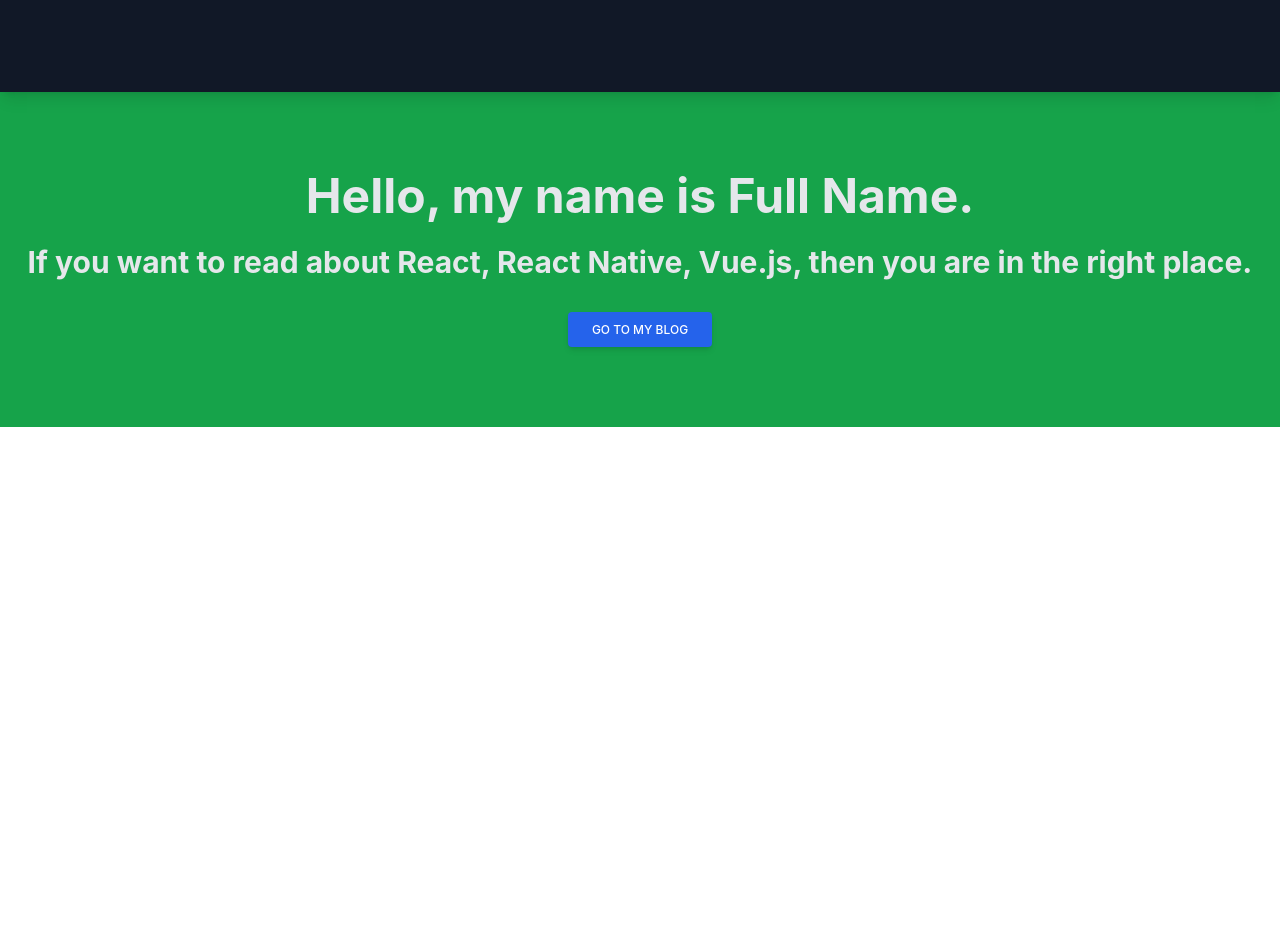
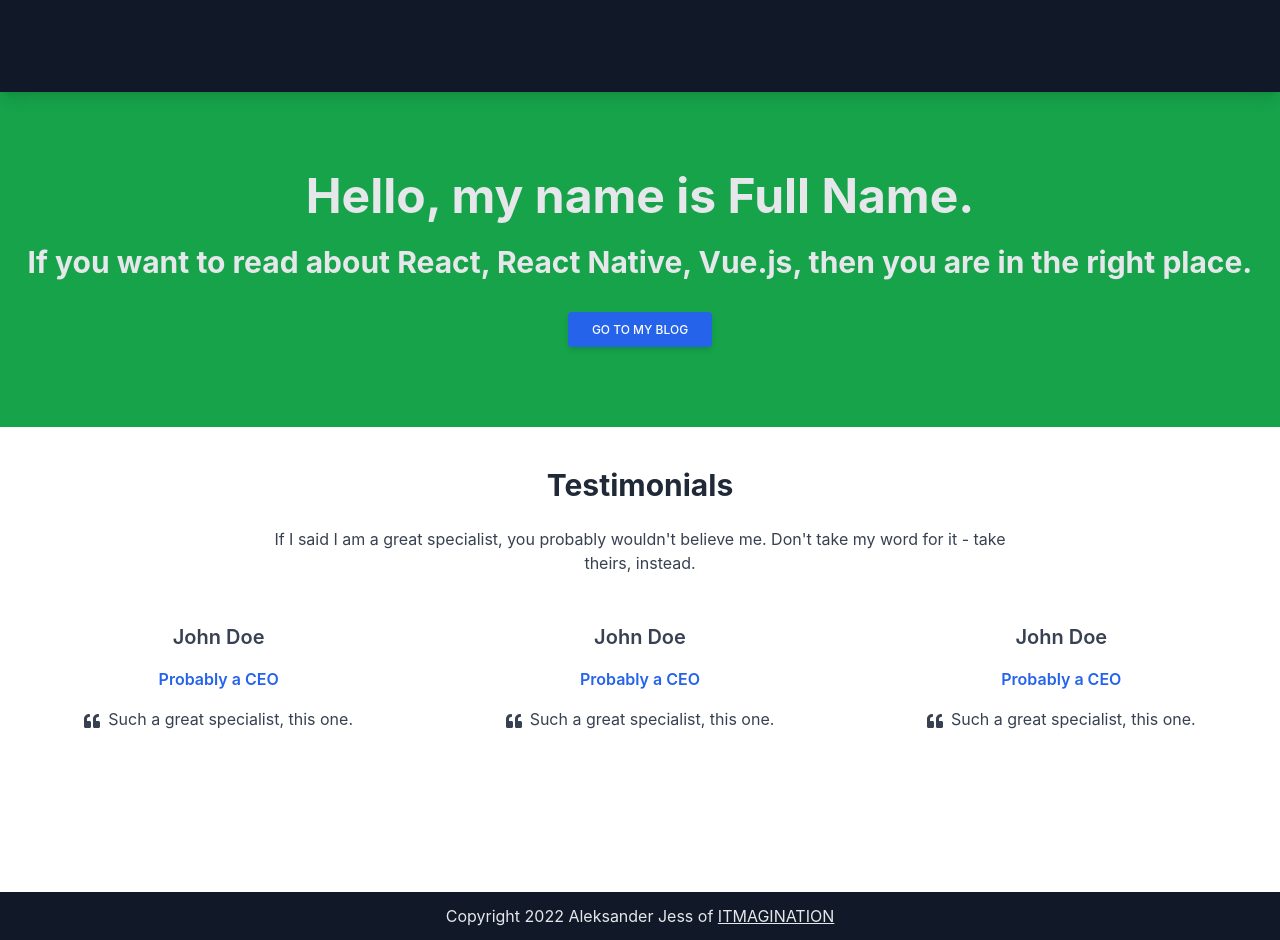
Before and after one commit to aleksanderjessitm/dev-blog-starter, a Next.js app: page / in a window 1280 px wide. Before the commit the page ends 800 px from the top, so only its background shows below. Built offline with nearby package versions, Linux system fonts and the light colour scheme; what tw-elements would draw is missing.

Commit message:
the basis for the blog is finished

```diff
--- a/blogConfig.js
+++ b/blogConfig.js
@@ -10,5 +10,22 @@
     twitterUserName: null,
     // When adding a domain name, don't add trailing slashes
     domainName: "https://astro-dev-blog.vercel.app",
+    testimonials: [
+        {
+            fullName: "John Doe",
+            position: "Probably a CEO",
+            testimonial: "Such a great specialist, this one."
+        },
+        {
+            fullName: "John Doe",
+            position: "Probably a CEO",
+            testimonial: "Such a great specialist, this one."
+        },
+        {
+            fullName: "John Doe",
+            position: "Probably a CEO",
+            testimonial: "Such a great specialist, this one."
+        },
+    ]
 
 }
--- a/components/Footer/Footer.tsx
+++ b/components/Footer/Footer.tsx
@@ -1,8 +1,10 @@
-import React from 'react'
+import Link from 'next/link'
 
 function Footer() {
   return (
-    <footer>Footer</footer>
+    <footer className='relative w-full flex flex-wrap text-center items-center justify-between py-3 bg-gray-900 text-gray-200 shadow-lg'>
+        <p className='w-full'>Copyright 2022 Aleksander Jess of <Link href="https://www.itmagination.com/"><a className='underline'>ITMAGINATION</a></Link></p>
+    </footer>
   )
 }
 
--- a/components/Navbar/Navbar.tsx
+++ b/components/Navbar/Navbar.tsx
@@ -1,4 +1,5 @@
 import Link from "next/link";
+import { config } from "../../blogConfig";
 
 interface Props {
     fullName: string
@@ -36,7 +37,7 @@
                 </div>
                 <div className="navbar-collapse collapse grow items-center" id="navbarSupportedContentY">
                     <Link href="/">
-                        <a className="text-xl text-white pr-2 font-semibold">{}</a>
+                        <a className="text-xl text-white pr-2 font-semibold">{config.fullName}</a>
                     </Link>
                     <ul className="navbar-nav mr-auto lg:flex lg:flex-row">
                         <li className="nav-item">
--- /dev/null
+++ b/components/Testimonials/Testimonial.tsx
@@ -0,0 +1,36 @@
+import React from 'react'
+
+interface Props {
+    fullName: string;
+    position: string;
+    testimonial: string;
+}
+
+function Testimonial({fullName, position, testimonial}: Props) {
+    return (
+        <div className="mb-12 md:mb-0">
+            <h5 className="text-xl font-semibold mb-4">{fullName}</h5>
+            <h6 className="font-semibold text-blue-600 mb-4">{position}</h6>
+            <p className="mb-4">
+                <svg
+                    aria-hidden="true"
+                    focusable="false"
+                    data-prefix="fas"
+                    data-icon="quote-left"
+                    className="w-6 pr-2 inline-block"
+                    role="img"
+                    xmlns="http://www.w3.org/2000/svg"
+                    viewBox="0 0 512 512"
+                >
+                    <path
+                        fill="currentColor"
+                        d="M464 256h-80v-64c0-35.3 28.7-64 64-64h8c13.3 0 24-10.7 24-24V56c0-13.3-10.7-24-24-24h-8c-88.4 0-160 71.6-160 160v240c0 26.5 21.5 48 48 48h128c26.5 0 48-21.5 48-48V304c0-26.5-21.5-48-48-48zm-288 0H96v-64c0-35.3 28.7-64 64-64h8c13.3 0 24-10.7 24-24V56c0-13.3-10.7-24-24-24h-8C71.6 32 0 103.6 0 192v240c0 26.5 21.5 48 48 48h128c26.5 0 48-21.5 48-48V304c0-26.5-21.5-48-48-48z"
+                    ></path>
+                </svg>
+                {testimonial}
+            </p>
+        </div>
+    )
+}
+
+export default Testimonial
--- /dev/null
+++ b/components/Testimonials/Testimonials.tsx
@@ -0,0 +1,23 @@
+import { config } from '../../blogConfig';
+import Testimonial from './Testimonial';
+
+function Testimonials() {
+    return (
+        <section className="mt-10 mb-20 text-gray-700 px-8 mx-auto">
+            <div className="text-center md:max-w-xl lg:max-w-3xl mx-auto">
+                <h3 className="text-3xl font-bold mb-6 text-gray-800">Testimonials</h3>
+                <p className="mb-6 pb-2 md:mb-12 md:pb-0">
+                    If I said I am a great specialist, you probably wouldn't believe me. Don't take my word for it - take theirs, instead.
+                </p>
+            </div>
+
+            <div className="grid md:grid-cols-3 gap-6 lg:gap-12 text-center">
+                {config.testimonials.map(testimonial => {
+                    return <Testimonial fullName={testimonial.fullName} position={testimonial.position} testimonial={testimonial.testimonial} />
+                })}
+            </div>
+        </section>
+    )
+}
+
+export default Testimonials
--- a/layouts/DefaultLayout/DefaultLayout.tsx
+++ b/layouts/DefaultLayout/DefaultLayout.tsx
@@ -1,4 +1,5 @@
 import { config } from '../../blogConfig';
+import Footer from '../../components/Footer/Footer';
 import Navbar from '../../components/Navbar/Navbar'
 
 
@@ -11,7 +12,10 @@
         <>
             <Navbar fullName={config.fullName}/>
             <a href="#content" className='sr-only'>Skip to main content</a>
+            <main className='min-h-screen'>
             {children}
+            </main>
+            <Footer />
         </>
     )
 }
--- a/pages/blog/[slug].tsx
+++ b/pages/blog/[slug].tsx
@@ -5,7 +5,7 @@
 import { PostFrontMatter } from '../../types/postFrontmatter';
 import SEO from '../../components/SEO/SEO';
 
-import {config} from '../../blogConfig';
+import { config } from '../../blogConfig';
 
 interface Props {
     frontmatter: PostFrontMatter;
@@ -16,7 +16,6 @@
 function PostDetail({ frontmatter, content }: Props) {
     return (
         <>
-
             <SEO
                 title={frontmatter.metaTitle}
                 description={frontmatter.metaDesc}
@@ -24,9 +23,8 @@
                 socialImgPic={`${config.domainName}/${frontmatter.socialImage.toString()}`}
             />
 
-
             <Image src={`/${frontmatter.socialImage}`} width={1920} height={500} alt={frontmatter.altText} className="w-[100vw] h-[40vh] object-cover mb-2 lg:mb-6" />
-            <div className='prose mx-auto'>
+            <div className='prose mx-auto mt-5 mb-20'>
                 <h1 className='mx-auto text-center'>{frontmatter.title}</h1>
                 <article className='prose' dangerouslySetInnerHTML={{ __html: md().render(content) }} />
             </div>
--- a/pages/blog/index.tsx
+++ b/pages/blog/index.tsx
@@ -17,6 +17,9 @@
         keywords={config.expertise}
         socialImgPic={'/public/images/ITMAGINATION_Logo_big_with_bg.png'}
     />
+    <div className='text-4xl flex w-full my-5'>
+        <h1 className='w-full text-center'>Welcome to my blog!</h1>
+    </div>
     <div className='grid grid-cols-1 md:grid-cols-3 lg:grid-cols-4 p-4 md:p-0'>
       {posts.map(({ slug, frontmatter }) => (
         <div
--- a/pages/index.tsx
+++ b/pages/index.tsx
@@ -4,6 +4,7 @@
 
 import {config} from '../blogConfig';
 import SEO from '../components/SEO/SEO';
+import Testimonials from '../components/Testimonials/Testimonials';
 
 export default function Home() {
   return (
@@ -20,6 +21,7 @@
       heading={`Hello, my name is ${config.fullName}.`}
       subheading={`If you want to read about ${config.expertise.join(", ")}, then you are in the right place.`}
     />
+    <Testimonials />
     </>
   )
 }
```
Lines whose indentation alone changed are shown as unchanged.
